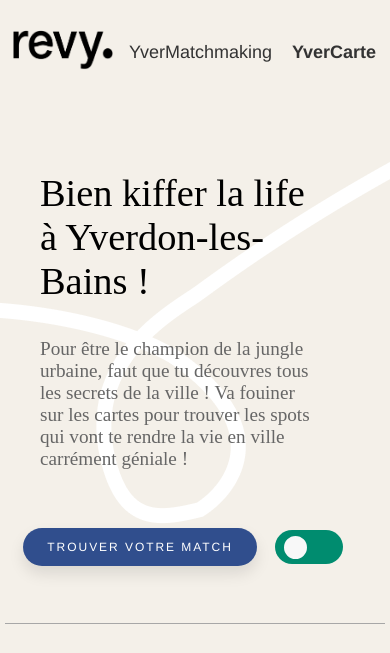
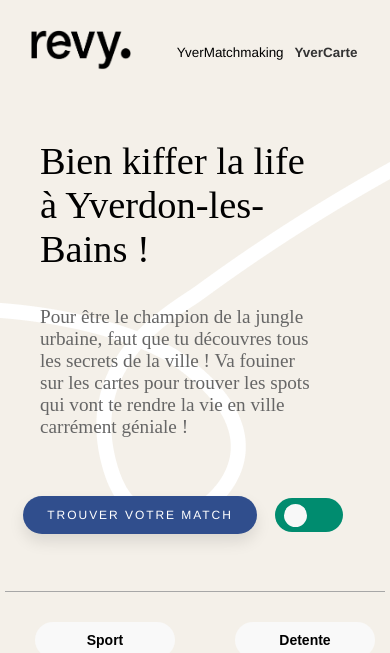
Before and after one commit to penber/Revy_ProjInt, a Vue app: page /#/CarteMap in a window 390 px wide. Shown: the top 653 px of the page. Built offline with nearby package versions, Linux system fonts and the light colour scheme; a web font is replaced by a local one.

Commit message:
bug fix 2

```diff
--- a/src/assets/styles/global.css
+++ b/src/assets/styles/global.css
@@ -24,9 +24,9 @@
 }
 
 html, body {
-  height: 100%;
   margin: 0;
   padding: 0;
+  max-width: 100%;
   width: 100%;
   font-family: 'typotexte';
 }
@@ -44,11 +44,12 @@ p {
   font-family: 'typotexte', sans-serif;
 }
 
+
 #main-nav {
           display: flex;
           justify-content: space-between;
           align-items: center;
-          width: auto;
+          max-width: 100vw;
           max-height: 10vh;
           background-color: #ffffff00;
           box-shadow: 0 0px 0px rgba(0,0,0,0.0);
@@ -75,14 +76,6 @@ p {
         outline: none;
 
       }
-
-
-
-
-
-
-
-
 
 
 
@@ -368,10 +361,11 @@ margin-bottom: 20px;
 
 
   #main-nav {
-
+    width: 100vw;
+    justify-content: space-around ;
     max-height: 10vh;
     background-color: #ffffff00;
-padding: 25px 0px;
+padding: 25px 0px !important;
 justify-content: space-around;
 }
 
@@ -438,6 +432,7 @@ justify-content: left ;
 
 .cortagus {
 padding-left: 15px;
+padding-top: 0px;
 }
 
 
--- a/src/components/Carte/CarteMob.vue
+++ b/src/components/Carte/CarteMob.vue
@@ -407,11 +407,10 @@ export default {
 #map {
     display: block;
     margin: 0 auto;
-    max-width: 100%;
+    max-width: 80%;
     min-height: 620px;
     overflow: hidden;
   height: auto;
-  padding: 10px 40px;
 
  align-items: center;
  box-shadow: 13px 12px 6px  rgba(0,0,0,0.2);
@@ -520,6 +519,19 @@ button:active {
     align-items: center;
   }
 
+  #map {
+    display: block;
+    margin: 0 auto;
+    max-width: 80%;
+    min-height: 620px;
+    overflow: hidden;
+  height: auto;
+ padding: 0px 15px;
+ align-items: center;
+ box-shadow: 13px 12px 6px  rgba(0,0,0,0.2);
+ margin-bottom: 50px;
+ transition: box-shadow 0.9s ease; /* Ajouter la transition ici */
+}
 
 }
 
--- a/src/components/NavBarr.vue
+++ b/src/components/NavBarr.vue
@@ -29,9 +29,9 @@
   </div>
 
   <div id="nav-items">
-    <RouterLink to="/MeilleurYv" class="offlinks"> YverMatchmaking</RouterLink>
+    <RouterLink to="/MeilleurYv" class="offlinks" id="navfont"> YverMatchmaking</RouterLink>
 
-    <RouterLink to="/CarteMap" class="active-link"> YverCarte</RouterLink>
+    <RouterLink to="/CarteMap" class="active-link" > YverCarte</RouterLink>
 
 
   </div>
@@ -96,7 +96,7 @@ font-size: 1.2rem;
 }
 .offlinks:hover {
   transform: 1.05;
-    transform: rfotate(1deg);
+    transform: rotate(1deg);
     font-weight: 600 !important;
 
 
@@ -143,11 +143,19 @@ img:hover{
   font-weight: 380;
   text-decoration: none;
   font-size: 1.2em;
-  padding: 6px !important;
+  padding: 0px !important;
   margin: 0px 0px !important;
   justify-content: center;
+  align-items: baseline;
 }
 
+
+
+#nav-items a{
+
+  font-size: 0.7em;
+
+}
 
 
 #accueilnav {
@@ -155,5 +163,29 @@ img:hover{
   width: 100%;
   padding: 0px;
 }
+
+
+
+.offlinks{
+  transition: 0.3s ease-in-out;
+font-size: 7px ;
+}
+
+.offlinks:hover {
+  transform: 1.03;
+    transform: rotate(1deg);
+
+}
+
+#navfont{
+  font-size: 1.3em;
+  padding: 1px !important;
+  margin: 0px 0px !important;
+  justify-content: center;
+  color: rgb(0, 0, 0);
+  font-weight: 380;
+  text-decoration: none;
+}
+
 }
 </style>
--- a/src/components/QuestionY.vue
+++ b/src/components/QuestionY.vue
@@ -589,7 +589,7 @@
   #titreaccroche h3 {
   font-size: 1.45em;
   text-align: left;
-  margin-bottom: 50px;
+  margin-bottom: 28px;
   margin-top: 0px;
   text-align: justify;
   max-width: 98%;
@@ -606,11 +606,13 @@
 
 #questionstext{
   padding: 20px;
-  margin-bottom: 40px;
+  padding-top: 0px;
+  margin-bottom: 10px;
 }
 
 #contenuquestionnaire{
 }
+
 
 
 .quizbtn{
@@ -624,8 +626,8 @@
 
 #echellesavancer{
 
-   min-width: 300px;
-   max-width: 100%;
+   min-width: 340px;
+   max-width: 95%!important;
    justify-content: center;
   padding: 0;
   margin-bottom: 10px;
@@ -638,6 +640,8 @@
  max-width: 100%;
 margin-bottom: 20px;
 }
+
+
 #echellesavancer p{
 margin-top:2px;
 margin-bottom: 50px;
@@ -687,8 +691,8 @@ margin-bottom: 20px;
 }
 
 .rectangle-container svg{
-  width: 50px;
-  height: 10px;
+  width: 40px;
+  height: 7px;
 
 }
 }
--- a/src/views/CarteMap.vue
+++ b/src/views/CarteMap.vue
@@ -570,8 +570,11 @@ button:active {
 
 
 #corps {
+  display: flex;
+  flex-direction: column;
   padding: 5px;
   min-height: 95vh;
+  align-items: center;
 }
 
 
--- a/src/views/HomeView.vue
+++ b/src/views/HomeView.vue
@@ -86,7 +86,6 @@ export default {
   color: white;
   font-weight: 380;
   text-decoration: none;
-  font-size: 1.2em;
   padding:15px;
 
 }
@@ -234,6 +233,17 @@ h1 {
     padding: 15px  !important ;
     margin: 0px  !important ;
   }
+
+
+
+  #nav-items a {
+  color: white;
+  font-weight: 480;
+  text-decoration: none;
+  padding:15px;
+  letter-spacing: 2px;
+
+}
 }
 
 
```
